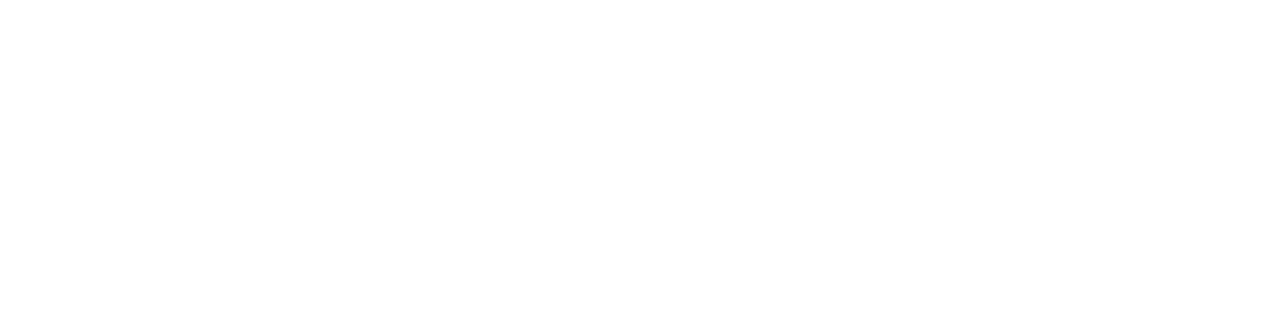
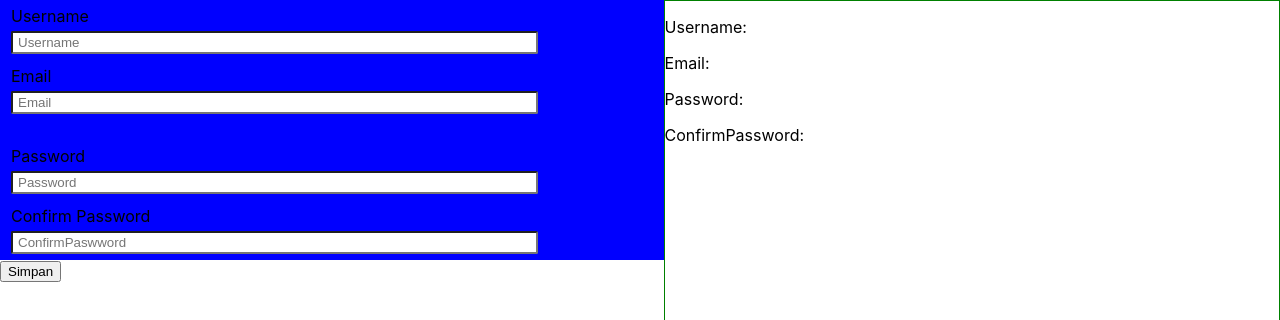
Before and after one commit to rhtsgh17/React, a React (Create React App) app: page / in a window 1280 px wide. Shown: the top 320 px of the page. Built offline with nearby package versions, Linux system fonts and the light colour scheme.

Commit message:
belajar-state-and-event

```diff
--- a/src/App.js
+++ b/src/App.js
@@ -3,16 +3,76 @@
 import Layout from "./komponen/layout";
 import Button from "./komponen/button";
 import "./styles/style.css";
+import Input from './komponen/input'
 
 
-export default function App(){
-  let [nama, setNama] = React.useState("");
-  let [email, setEmail] = React.useState("");
-  let [password, setPassword] = React.useState("");
-  let [ConfirmPassword, setConfirmPassword] = React.useState("");
-  return(
+export default function App() {
+  const [values, setValues] = React.useState({
+    username: "",
+    email: "",
+    password: "",
+    confirmPassword: "",
+  });
+
+  const handleChange = (e) => {
+    e.preventDefault()
+    console.log("ok siap jalan");
+    setValues((values) => {
+      return {
+        ...values,
+        [e.target.name]: e.target.value,
+      }
+    })
+
+  };
+  return (
     <React.Fragment>
-      </React.Fragment>
+      <div style={{ display: 'flex' }}>
+
+        <form style={{
+          width: "54%",
+        }}>
+
+          <Input
+            name={"usernama"}
+            value={values.username}
+            label={'Username'}
+            placeholder="Username"
+            onChange={(event) => {
+              event.preventDefault();
+              console.log('ok jalan', event.target.value)
+              setValues((values) => {
+                return {
+                  ...values,
+                  username: event.target.value,
+                };
+              });
+            }} />
+          <Input name={"email"}
+            value={values.email}
+            isError={true}
+            label={'Email'}
+            placeholder="Email"
+            onChange={handleChange} />
+          <Input name={"password"} value={values.password} label={'Password'} placeholder="Password"
+            onChange={handleChange} />
+          <Input name={"confirmPassword"} value={values.confirmPassword} label={'Confirm Password'} placeholder="ConfirmPaswword"
+            onChange={handleChange} />
+          <Button tittle={"Simpan"} />
+        </form>
+        <div style={{
+          width: "50%",
+          border: "1px solid green",
+          height: "100vh",
+        }}>
+          <p>Username: {values?.username}</p>
+          <p>Email: {values?.email}</p>
+          <p>Password: {values?.password}</p>
+          <p>ConfirmPassword: {values?.ConfirmPassword}</p>
+        </div>
+
+      </div>
+    </React.Fragment>
   )
 }
 
--- a/src/komponen/button.jsx
+++ b/src/komponen/button.jsx
@@ -42,7 +42,7 @@
             backgroundColor: "color",
             opacity: disabled ? 0.5 : 1
           }}
-          className="button"
+          className="button-red"
         >
           {tittle}
         </button>
--- /dev/null
+++ b/src/komponen/input.jsx
@@ -0,0 +1,13 @@
+import React from "react";
+
+export default function Input({label, isError, textError, ...props}) {
+  return (
+    <div className="input">
+     <label className="label" htmlFor={label}>
+        {label}
+     </label>
+      <input {...props} className="input-text" id={label}/>
+      {isError &&  <p className="error">{textError}</p>}
+     </div>
+  );
+}
--- a/src/styles/style.css
+++ b/src/styles/style.css
@@ -1,7 +1,7 @@
 .input{
-    background-color: hotpink;
+    background-color: blue;
     padding: 5px 10px;
-    border: 1px solid hotpink;
+    border: 1px solid blue;
 }
 .layout {
     border: 1px solid red;
@@ -22,3 +22,24 @@
     border: 1px solid blue;
     cursor: progress;
 }
+.input{
+    display: flex;
+    flex-direction: column;
+}
+
+.input-text{
+    padding: 2px 5px;
+    margin-top: 5px;
+    border-radius: 2px;
+    width: 80%;
+}
+
+.error{
+    color: red;
+    font-style: italic;
+    font-size: 10px;
+    font-weight: bold;
+}
+.Button{
+    color: darkgoldenrod;
+}
```
